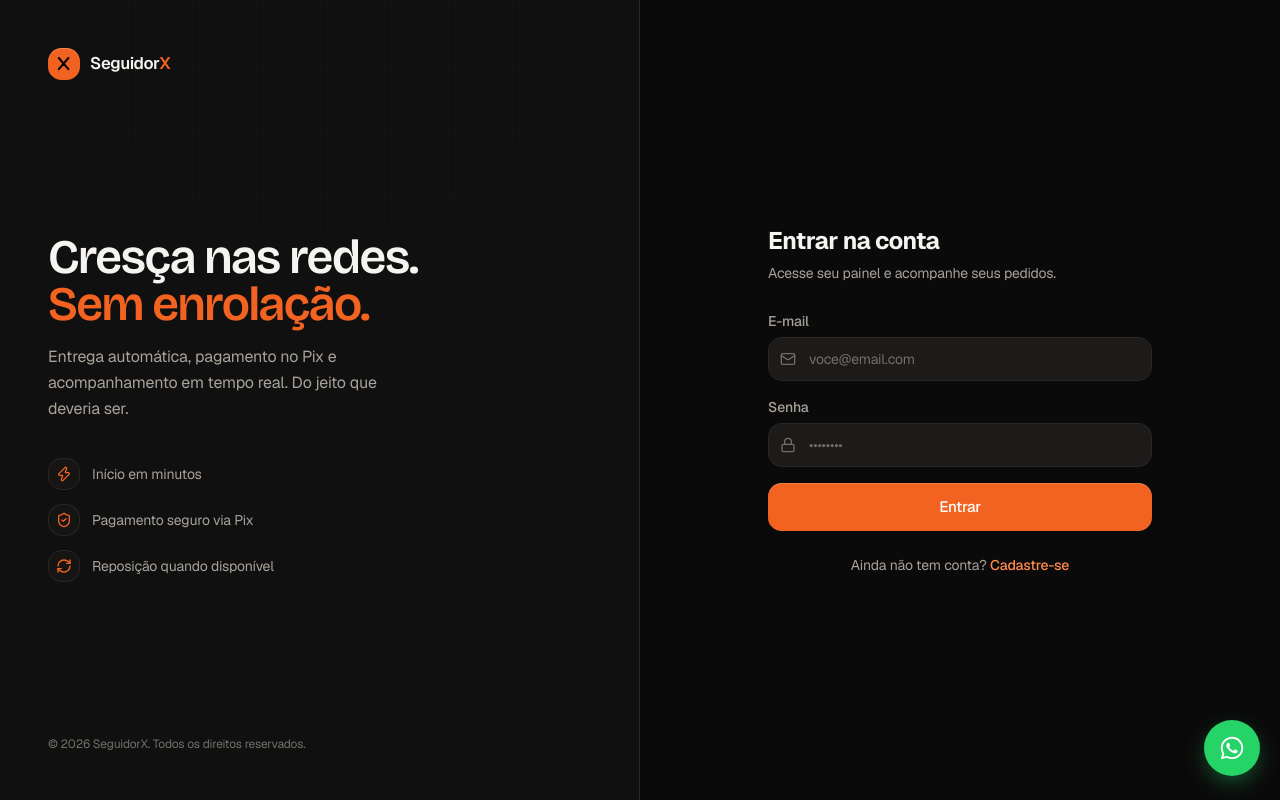
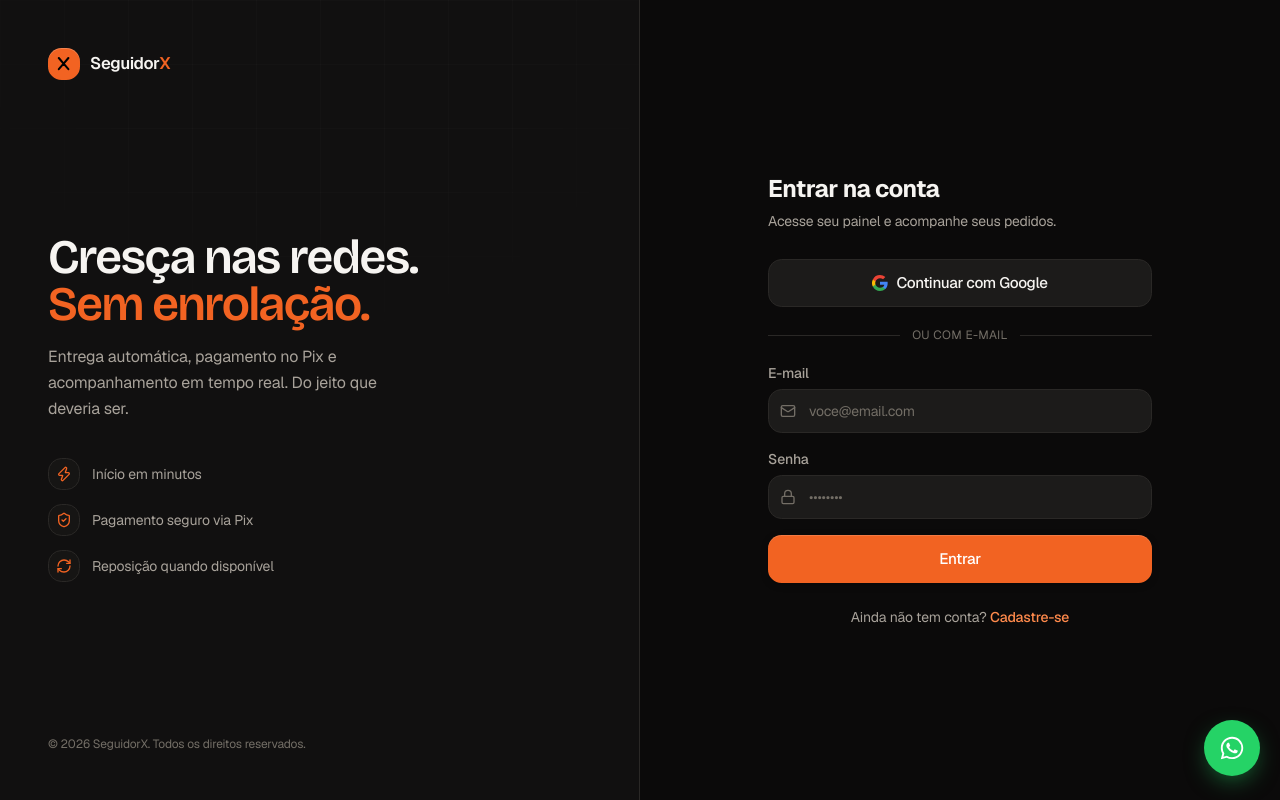
Before and after one commit to evoxioprofissional-code/seguidorxxx, a Next.js app: page /login in a window 1280 px wide. Built offline with nearby package versions, Linux system fonts and the light colour scheme; no server answers.

Commit message:
feat(auth): re-adiciona login/cadastro com Google

```diff
--- a/src/components/auth/auth-form.tsx
+++ b/src/components/auth/auth-form.tsx
@@ -1,19 +1,52 @@
 "use client";
 
-import { useActionState, useEffect } from "react";
+import { useActionState, useEffect, useState } from "react";
 import { useRouter, useSearchParams } from "next/navigation";
 import Link from "next/link";
 import { Mail, Lock, User, Phone } from "lucide-react";
 import { toast } from "sonner";
 import { Input } from "@/components/ui/input";
 import { Button } from "@/components/ui/button";
+import { createClient } from "@/lib/supabase/client";
 import { signInAction, signUpAction, type AuthResult } from "@/app/(auth)/actions";
+
+function GoogleIcon() {
+  return (
+    <svg className="h-4 w-4" viewBox="0 0 24 24" aria-hidden="true">
+      <path fill="#4285F4" d="M23.52 12.27c0-.79-.07-1.54-.2-2.27H12v4.51h6.47a5.53 5.53 0 0 1-2.4 3.63v3h3.88c2.27-2.09 3.57-5.17 3.57-8.87z" />
+      <path fill="#34A853" d="M12 24c3.24 0 5.96-1.08 7.95-2.91l-3.88-3c-1.08.72-2.45 1.16-4.07 1.16-3.13 0-5.78-2.11-6.73-4.96H1.29v3.09A12 12 0 0 0 12 24z" />
+      <path fill="#FBBC05" d="M5.27 14.29a7.2 7.2 0 0 1 0-4.58V6.62H1.29a12 12 0 0 0 0 10.76l3.98-3.09z" />
+      <path fill="#EA4335" d="M12 4.75c1.77 0 3.35.61 4.6 1.8l3.44-3.44A11.98 11.98 0 0 0 12 0 12 12 0 0 0 1.29 6.62l3.98 3.09C6.22 6.86 8.87 4.75 12 4.75z" />
+    </svg>
+  );
+}
 
 export function AuthForm({ mode }: { mode: "login" | "signup" }) {
   const router = useRouter();
   const params = useSearchParams();
   const redirectTo = params.get("redirect") || "/dashboard";
   const ref = params.get("ref") || "";
+  const [oauthLoading, setOauthLoading] = useState(false);
+
+  async function signInWithGoogle() {
+    setOauthLoading(true);
+    try {
+      const supabase = createClient();
+      const { error } = await supabase.auth.signInWithOAuth({
+        provider: "google",
+        options: {
+          redirectTo: `${window.location.origin}/auth/callback?redirect=${encodeURIComponent(redirectTo)}`,
+        },
+      });
+      if (error) {
+        toast.error("Não foi possível conectar com o Google.");
+        setOauthLoading(false);
+      }
+    } catch {
+      toast.error("Erro ao conectar com o Google.");
+      setOauthLoading(false);
+    }
+  }
 
   const action = mode === "login" ? signInAction : signUpAction;
   const [state, formAction, pending] = useActionState<AuthResult, FormData>(
@@ -41,7 +74,25 @@ export function AuthForm({ mode }: { mode: "login" | "signup" }) {
           : "Leva menos de um minuto. Comece a crescer hoje."}
       </p>
 
-      <form action={formAction} className="mt-7 space-y-4">
+      <Button
+        type="button"
+        variant="secondary"
+        size="lg"
+        onClick={signInWithGoogle}
+        loading={oauthLoading}
+        className="mt-7 w-full gap-2"
+      >
+        {!oauthLoading && <GoogleIcon />}
+        Continuar com Google
+      </Button>
+
+      <div className="my-5 flex items-center gap-3 text-xs uppercase tracking-wide text-fg-subtle">
+        <span className="h-px flex-1 bg-border" />
+        ou com e-mail
+        <span className="h-px flex-1 bg-border" />
+      </div>
+
+      <form action={formAction} className="space-y-4">
         {mode === "signup" && ref && <input type="hidden" name="ref" value={ref} />}
         {mode === "signup" && ref && (
           <p className="rounded-lg border border-primary/25 bg-primary/10 px-3 py-2 text-xs text-primary-soft">
```
